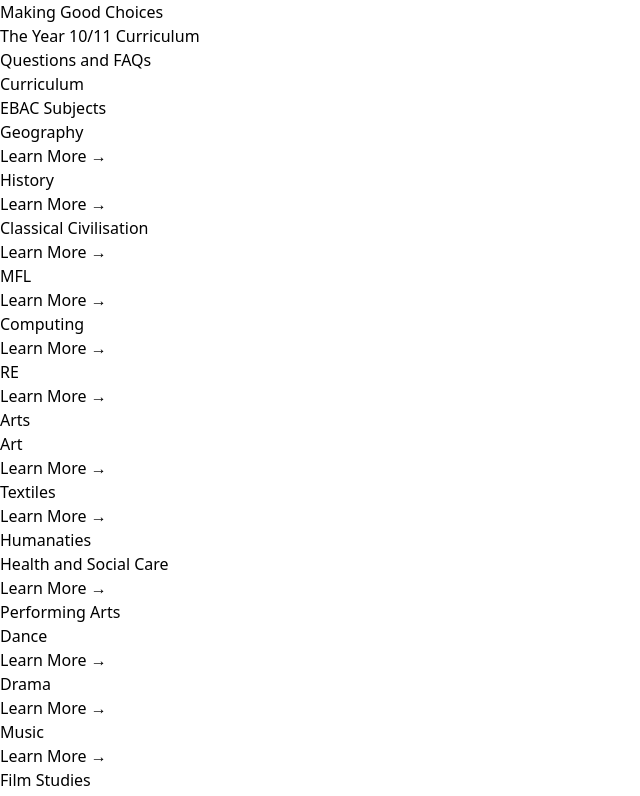
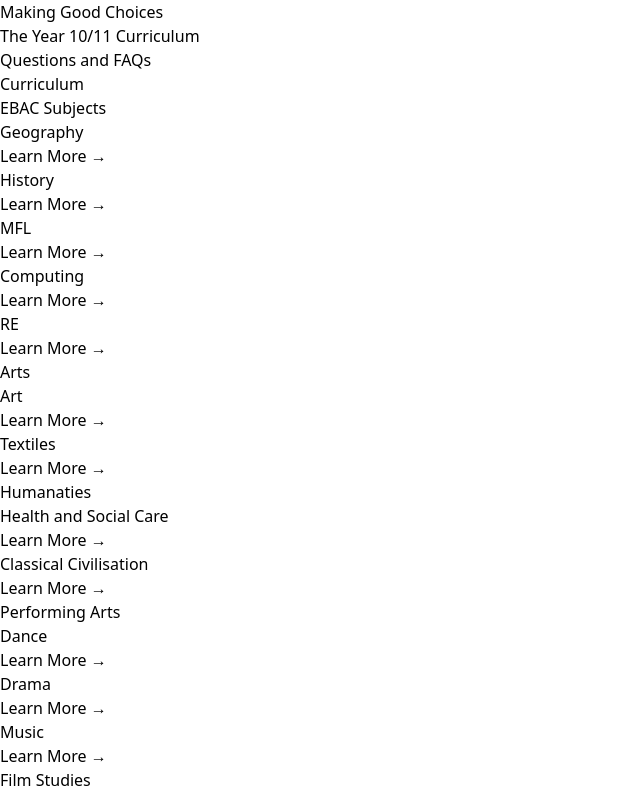
Before and after one commit to JIrv30/Options-Website, a React (Vite) app: page /curriculum in a window 1280 px wide. Shown: the part 378-1174 px from the top of the page, without its empty margins (0-640 px from the left). Built offline with nearby package versions, Linux system fonts and the light colour scheme.

Commit message:
Moved H&Sc to be in hums

```diff
--- a/src/pages/Curriculum.jsx
+++ b/src/pages/Curriculum.jsx
@@ -9,7 +9,6 @@ const Curriculum = () => {
       subjects: [
         { name: 'Geography', url: 'geography' },
         { name: 'History', url: 'history' },
-        { name: 'Classical Civilisation', url: 'Classical-Civilisation' },
         { name: 'MFL', url: 'mfl' },
         { name: 'Computing', url: 'computing' },
         { name: 'RE', url: 're'}
@@ -24,7 +23,7 @@ const Curriculum = () => {
     },
     {name: 'Humanaties',
       subjects: [
-        {name: 'Health and Social Care', url: 'health-and-social-care'}
+        {name: 'Health and Social Care', url: 'health-and-social-care'},    { name: 'Classical Civilisation', url: 'Classical-Civilisation' }
       ]
     },
     {
```
